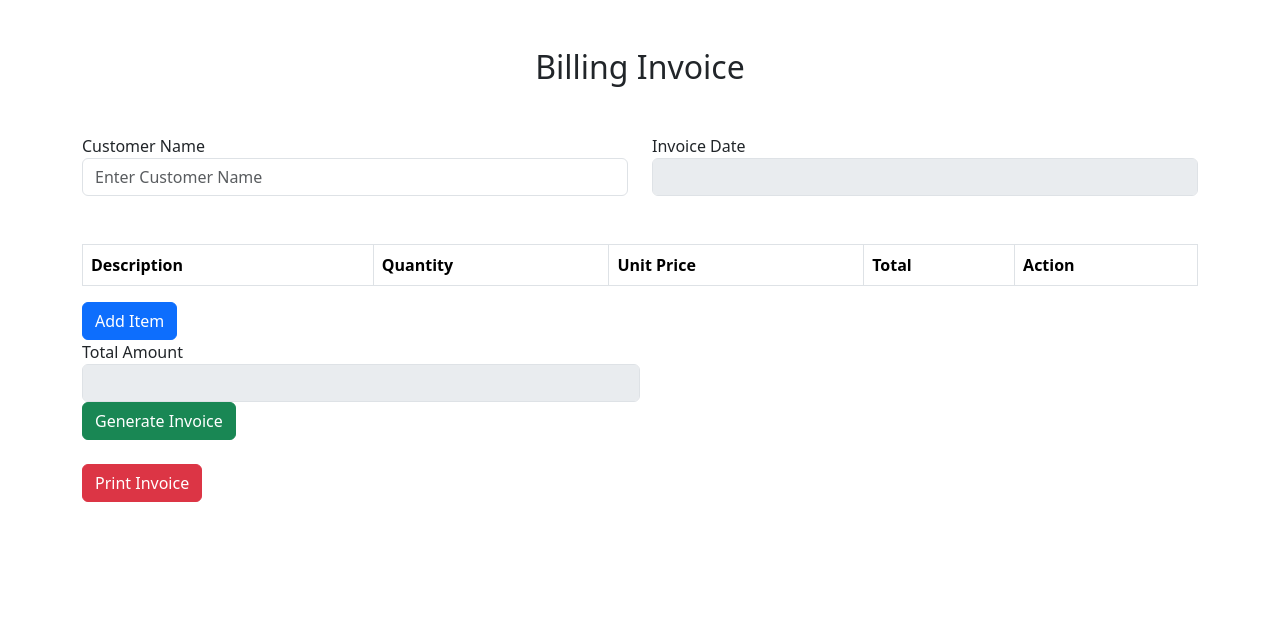
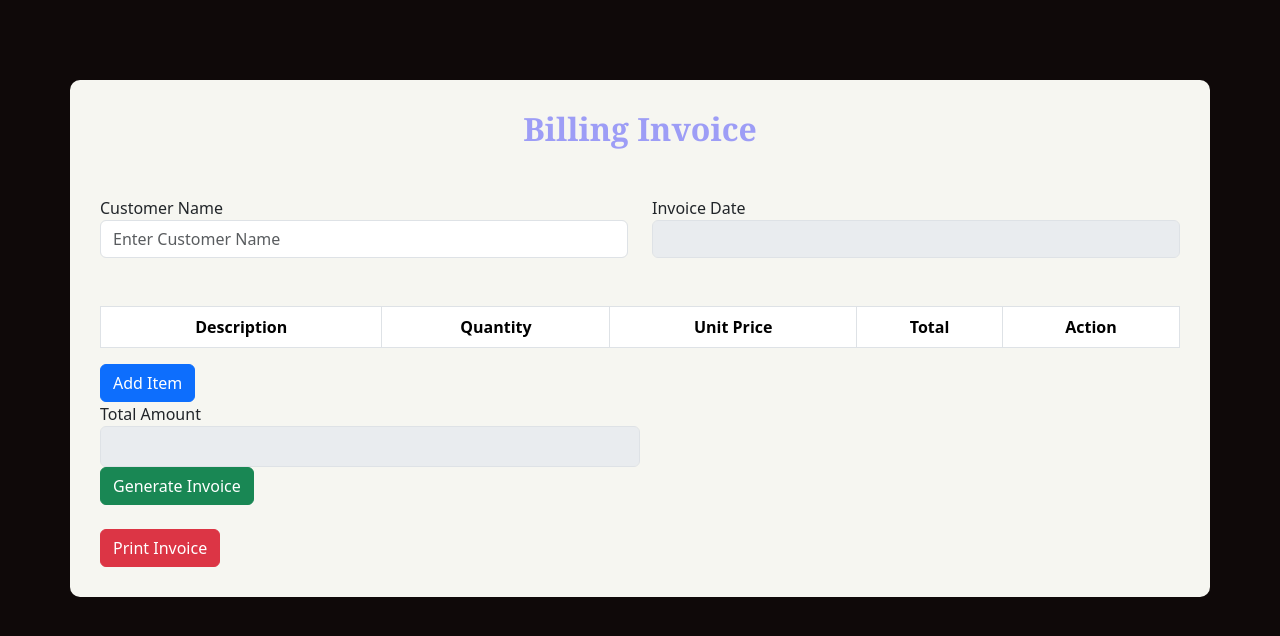
Before and after one commit to Mekarosi/Billing-system, a plain HTML site: page index.html in a window 1280 px wide. Drawn offline with nearby package versions, Linux system fonts and the light colour scheme.

Commit message:
Added style css file

```diff
--- a/index.html
+++ b/index.html
@@ -4,10 +4,11 @@
     <meta charset="UTF-8">
     <meta name="viewport" content="width=device-width, initial-scale=1.0">
     <link href="https://cdn.jsdelivr.net/npm/bootstrap@5.3.2/dist/css/bootstrap.min.css" rel="stylesheet" integrity="sha384-T3c6CoIi6uLrA9TneNEoa7RxnatzjcDSCmG1MXxSR1GAsXEV/Dwwykc2MPK8M2HN" crossorigin="anonymous">
+    <link rel="stylesheet" href="style.css"/>
     <title>Billing System</title>
 </head>
 <body>
-    <div class="container mt-5">
+    <div class="container">
         <h2 class="mb-5 text-center">Billing Invoice</h2>
         <form id="invoiceForm">
             <div class="row mt-5 mb-5">
--- /dev/null
+++ b/style.css
@@ -0,0 +1,26 @@
+body {
+    background-color: rgb(15, 9, 9);
+}
+
+.container {
+    background-color: rgb(246, 246, 241);
+    padding: 30px;
+    border-radius: 10px;
+    margin-top: 80px;
+}
+
+h2 {
+    color: rgb(157, 157, 246);
+    font-family: Georgia, 'Times New Roman', Times, serif;
+    font-weight: 800;
+}
+
+th,
+td {
+    text-align: center;
+}
+
+#totalAmount {
+    font-weight: bold;
+    font-size: 18px;
+}
```
